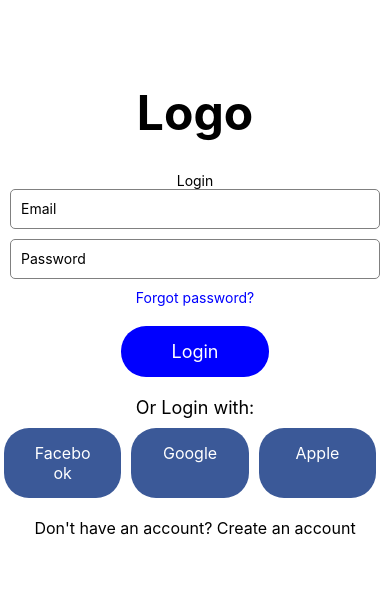
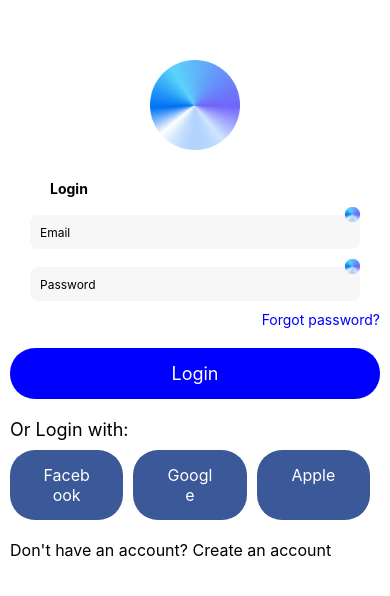
Before and after one commit to Tamayo-Technology-Services/app_cleaning_planner, a React Native app: screen / in a window 390 px wide. Shown: the part 112-708 px from the top of the page. Built offline with nearby package versions, Linux system fonts and the light colour scheme.

Commit message:
Add more pages

```diff
--- a/App.tsx
+++ b/App.tsx
@@ -29,6 +29,7 @@
         <HomeScreen onLogout={handleLogout} />
       ) : (
         <LoginScreen onLogin={handleLogin} />
+        // <HomeScreen onLogout={handleLogout} />
         // <PasswordResetForm />
         // <RegisterScreen onRegister={handleRegister} />
         // <WelcomePage />
--- a/src/components/LogoComponent/index.tsx
+++ b/src/components/LogoComponent/index.tsx
@@ -1,14 +1,13 @@
 import React from 'react';
-import { View, Text } from 'react-native';
+import { View, Text, Image } from 'react-native';
 import { loginStyles } from './styles';
 
 const LogoComponent: React.FC = () => {
   return (
     <View style={loginStyles.logoContainer}>
       {/* <View style={styles.logoContainer}>
-        <Image source={require('./logo.png')} style={styles.logo} />
       </View> */}
-      <Text style={loginStyles.logoText}>Logo</Text>
+      <Image source={require('./../../assets/images/bw.png')} style={loginStyles.logo} />
     </View>
   );
 };
--- a/src/components/LogoComponent/styles.tsx
+++ b/src/components/LogoComponent/styles.tsx
@@ -11,4 +11,8 @@
     fontSize: 48,
     fontWeight: 'bold',
   },
+  logo: {
+    width: 90,
+    height: 90,
+  },
 })
--- a/src/components/TextInputComponent/index.tsx
+++ b/src/components/TextInputComponent/index.tsx
@@ -1,13 +1,17 @@
 import React from 'react';
-import { TextInput, TextInputProps } from 'react-native';
+import { Image, TextInput, TextInputProps, TouchableOpacity, View } from 'react-native';
 import { styles } from './styles';
 
 interface TextInputComponentProps extends TextInputProps {
   placeholder: string;
+  showIcon?: boolean;
+  iconType?: string; // Specify the type of icon, e.g., 'inbox' or 'eye'
+  onIconPress?: () => void;
 }
 
-const TextInputComponent: React.FC<TextInputComponentProps> = ({ placeholder, keyboardType, secureTextEntry, ...rest }) => {
+const TextInputComponent: React.FC<TextInputComponentProps> = ({ placeholder, keyboardType, secureTextEntry, showIcon, iconType, onIconPress, ...rest }) => {
   return (
+    <View>
       <TextInput
         style={styles.input}
         placeholder={placeholder}
@@ -16,6 +20,8 @@
         autoCapitalize="none"
         {...rest}
       />
+      <Image source={require('./../../assets/images/bw.png')} style={{position: 'absolute', width: 15, height: 15, right: 20}} />
+    </View>
   );
 };
 
--- a/src/components/TextInputComponent/styles.tsx
+++ b/src/components/TextInputComponent/styles.tsx
@@ -3,13 +3,18 @@
 
 export const styles = StyleSheet.create({
 input: {
+    marginTop: 8,
     color: 'black',
-    width: '100%',
-    height: 40,
+    // width: '100%',
+    height: 34,
     borderColor: 'gray',
-    borderWidth: 1,
-    borderRadius: 5,
+    // borderWidth: 1,
+    borderRadius: 8,
     marginBottom: 10,
     paddingHorizontal: 10,
+    marginLeft: 20,
+    marginRight: 20,
+    backgroundColor: '#f7f7f7',
+    fontSize: 12,
   },
 })
--- a/src/screens/login/index.tsx
+++ b/src/screens/login/index.tsx
@@ -33,8 +33,8 @@
   return (
     <View style={styles.container}>
         <LogoComponent />
-        <Text>Login</Text>
-        <TextInputComponent placeholder="Email" keyboardType="email-address" />
+        <Text style={styles.loginText}>Login</Text>
+        <TextInputComponent placeholder="Email" keyboardType="email-address" showIcon={true} />
         <TextInputComponent placeholder="Password" secureTextEntry />
 
         <TouchableOpacity>
--- a/src/screens/login/styles.tsx
+++ b/src/screens/login/styles.tsx
@@ -4,7 +4,7 @@
     container: {
     flex: 1,
     justifyContent: 'center',
-    alignItems: 'center',
+    // alignItems: 'center',
     padding: 10,
   },
   input: {
@@ -36,4 +36,11 @@
     marginBottom: 10,
     fontSize: 18,
   },
+  loginText:{
+    fontWeight: 'bold',
+    textAlign: 'left',
+    paddingLeft: 40,
+    paddingBottom: 10,
+
+  }
 })
```
Also changed, not shown: src/assets/images/bw.png (added). Lines whose indentation alone changed are shown as unchanged.
